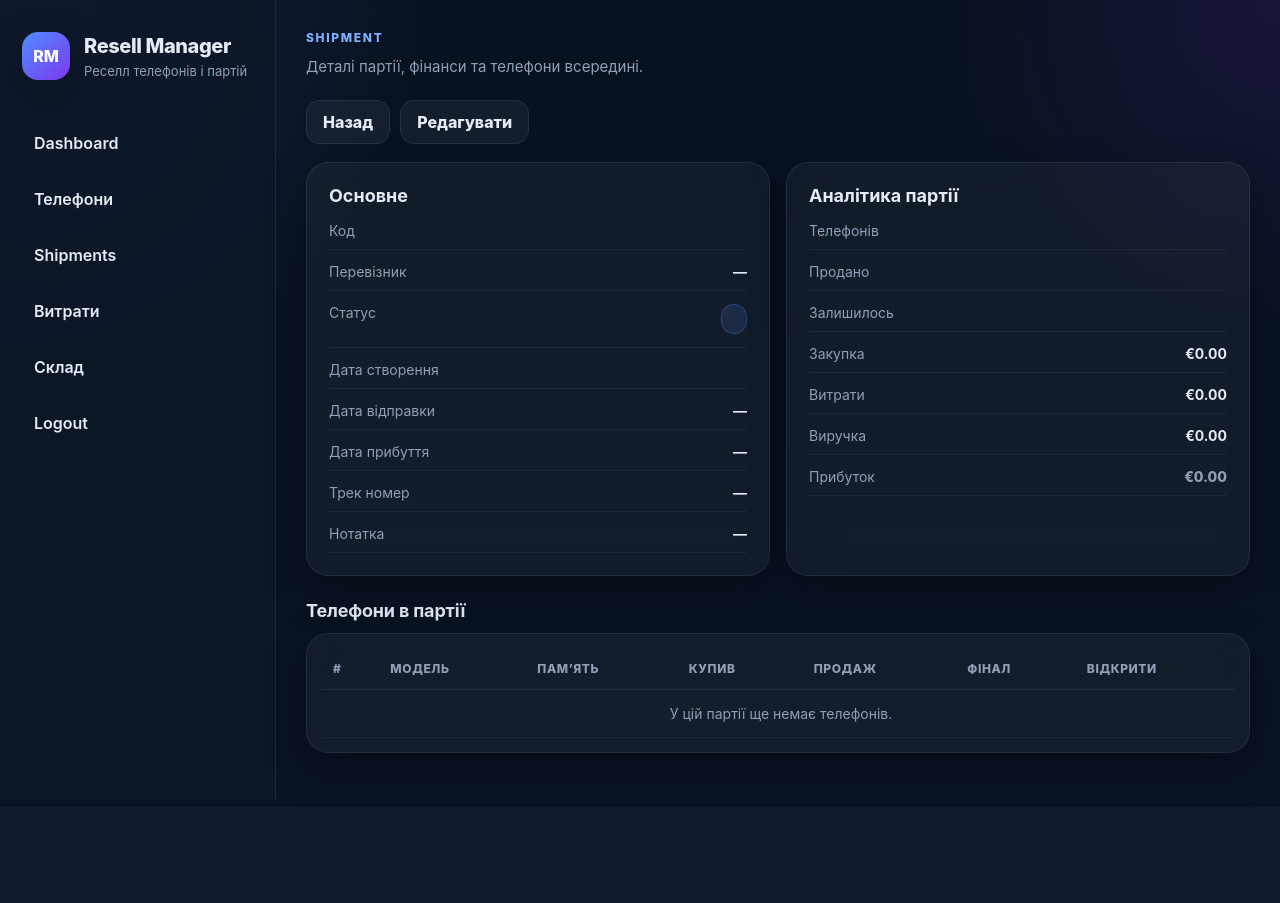
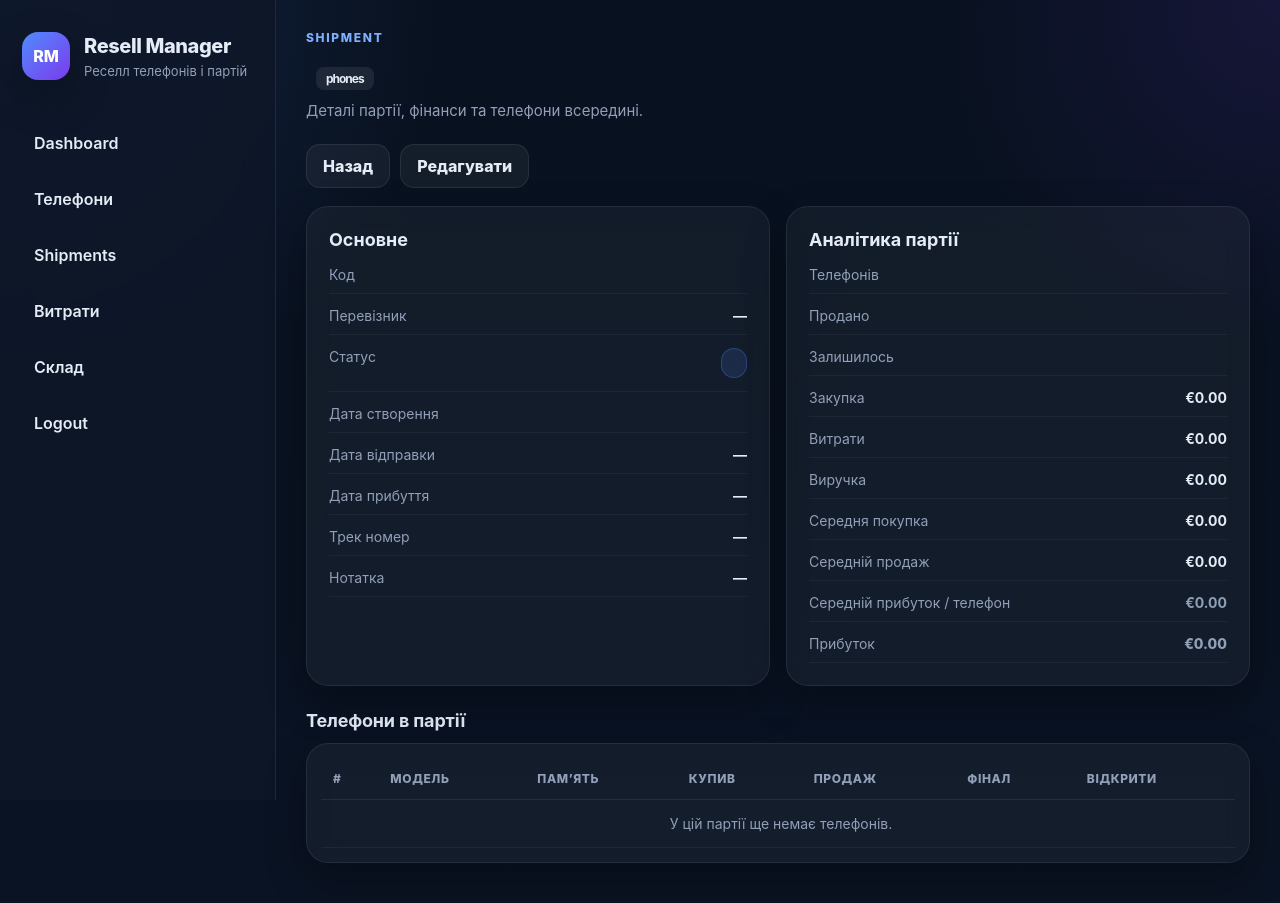
Before and after one commit to zmiyovskii/resell_manager, a Python web app: template app/templates/shipments/detail.html in a window 1280 px wide. Shown: the top 903 px of the page. Before the commit the page ends 800 px from the top, so only its background shows below. Run offline with Jinja, Linux system fonts and the light colour scheme; the template is opened without the code that fills it, so the values that code supplies are empty.

Commit message:
add shipment analytics UI

```diff
--- a/app/static/css/style.css
+++ b/app/static/css/style.css
@@ -1205,3 +1205,41 @@ section.phones-mobile-view {
         grid-template-columns: 1fr;
     }
 }
+
+.profit-high {
+    color: #22c55e;
+    font-weight: 600;
+}
+
+.profit-mid {
+    color: #eab308;
+    font-weight: 600;
+}
+
+.profit-low {
+    color: #ef4444;
+    font-weight: 600;
+}
+
+.toolbar {
+    position: sticky;
+    top: 0;
+    z-index: 100;
+    backdrop-filter: blur(10px);
+    background: rgba(15,15,15,0.8);
+    padding: 12px;
+    border-bottom: 1px solid rgba(255,255,255,0.05);
+}
+
+.avg-profit {
+    font-size: 15px;
+    font-weight: 700;
+}
+
+.badge {
+    background: rgba(255,255,255,0.08);
+    padding: 4px 10px;
+    border-radius: 8px;
+    font-size: 12px;
+    margin-left: 10px;
+}
--- a/app/templates/shipments/detail.html
+++ b/app/templates/shipments/detail.html
@@ -6,8 +6,15 @@
 <div class="page-header">
     <div>
         <p class="page-kicker">Shipment</p>
-        <h2 class="page-title">{{ shipment.code }}</h2>
-        <p class="page-subtitle">Деталі партії, фінанси та телефони всередині.</p>
+
+        <h2 class="page-title">
+            {{ shipment.code }}
+            <span class="badge">{{ shipment.phones_count }} phones</span>
+        </h2>
+
+        <p class="page-subtitle">
+            Деталі партії, фінанси та телефони всередині.
+        </p>
     </div>
 </div>
 
@@ -18,50 +25,155 @@
     <a href="/web/shipments/{{ shipment.id }}/edit" class="btn btn-secondary">Редагувати</a>
 </div>
 
+
 <div class="detail-grid">
+
     <section class="detail-card">
         <h3>Основне</h3>
+
         <div class="detail-list">
-            <div><span>Код</span><strong>{{ shipment.code }}</strong></div>
-            <div><span>Перевізник</span><strong>{{ shipment.carrier_name or "—" }}</strong></div>
-            <div><span>Статус</span><strong><span class="status-badge logistics">{{ shipment.status }}</span></strong></div>
-            <div><span>Дата створення</span><strong>{{ shipment.created_date }}</strong></div>
-            <div><span>Дата відправки</span><strong>{{ shipment.sent_date or "—" }}</strong></div>
-            <div><span>Дата прибуття</span><strong>{{ shipment.arrival_date or "—" }}</strong></div>
-            <div><span>Трек номер</span><strong>{{ shipment.tracking_number or "—" }}</strong></div>
-            <div><span>Нотатка</span><strong>{{ shipment.note or "—" }}</strong></div>
+
+            <div>
+                <span>Код</span>
+                <strong>{{ shipment.code }}</strong>
+            </div>
+
+            <div>
+                <span>Перевізник</span>
+                <strong>{{ shipment.carrier_name or "—" }}</strong>
+            </div>
+
+            <div>
+                <span>Статус</span>
+                <strong>
+                    <span class="status-badge logistics">
+                        {{ shipment.status }}
+                    </span>
+                </strong>
+            </div>
+
+            <div>
+                <span>Дата створення</span>
+                <strong>{{ shipment.created_date }}</strong>
+            </div>
+
+            <div>
+                <span>Дата відправки</span>
+                <strong>{{ shipment.sent_date or "—" }}</strong>
+            </div>
+
+            <div>
+                <span>Дата прибуття</span>
+                <strong>{{ shipment.arrival_date or "—" }}</strong>
+            </div>
+
+            <div>
+                <span>Трек номер</span>
+                <strong>{{ shipment.tracking_number or "—" }}</strong>
+            </div>
+
+            <div>
+                <span>Нотатка</span>
+                <strong>{{ shipment.note or "—" }}</strong>
+            </div>
+
         </div>
     </section>
 
+
+
     <section class="detail-card">
         <h3>Аналітика партії</h3>
+
         <div class="detail-list">
-            <div><span>Телефонів</span><strong>{{ shipment.phones_count }}</strong></div>
-            <div><span>Продано</span><strong>{{ shipment.sold_count }}</strong></div>
-            <div><span>Залишилось</span><strong>{{ shipment.remaining_count }}</strong></div>
-            <div><span>Закупка</span><strong>€{{ "%.2f"|format(shipment.buy_total) }}</strong></div>
-            <div><span>Витрати</span><strong>€{{ "%.2f"|format(shipment.expenses_total) }}</strong></div>
-            <div><span>Виручка</span><strong>€{{ "%.2f"|format(shipment.revenue_total) }}</strong></div>
+
+            <div>
+                <span>Телефонів</span>
+                <strong>{{ shipment.phones_count }}</strong>
+            </div>
+
+            <div>
+                <span>Продано</span>
+                <strong>{{ shipment.sold_count }}</strong>
+            </div>
+
+            <div>
+                <span>Залишилось</span>
+                <strong>{{ shipment.remaining_count }}</strong>
+            </div>
+
+            <div>
+                <span>Закупка</span>
+                <strong>
+                    €{{ "%.2f"|format(shipment.buy_total or 0) }}
+                </strong>
+            </div>
+
+            <div>
+                <span>Витрати</span>
+                <strong>
+                    €{{ "%.2f"|format(shipment.expenses_total or 0) }}
+                </strong>
+            </div>
+
+            <div>
+                <span>Виручка</span>
+                <strong>
+                    €{{ "%.2f"|format(shipment.revenue_total or 0) }}
+                </strong>
+            </div>
+
+            <div>
+                <span>Середня покупка</span>
+                <strong>
+                    €{{ "%.2f"|format(shipment.avg_buy_price or 0) }}
+                </strong>
+            </div>
+
+            <div>
+                <span>Середній продаж</span>
+                <strong>
+                    €{{ "%.2f"|format(shipment.avg_sale_price or 0) }}
+                </strong>
+            </div>
+
+            <div>
+                <span>Середній прибуток / телефон</span>
+                <strong>
+                    <span class="avg-profit {% if shipment.avg_profit_per_phone >= 0 %}profit-positive{% else %}profit-negative{% endif %}">
+                        €{{ "%.2f"|format(shipment.avg_profit_per_phone or 0) }}
+                    </span>
+                </strong>
+            </div>
+
             <div>
                 <span>Прибуток</span>
                 <strong>
                     <span class="{% if shipment.profit >= 0 %}profit-positive{% else %}profit-negative{% endif %}">
-                        €{{ "%.2f"|format(shipment.profit) }}
+                        €{{ "%.2f"|format(shipment.profit or 0) }}
                     </span>
                 </strong>
             </div>
+
         </div>
     </section>
+
 </div>
 
+
+
 <section class="section-block">
+
     <div class="section-head">
         <h3>Телефони в партії</h3>
     </div>
 
+
     <div class="table-card">
         <div class="table-scroll">
+
             <table class="data-table">
+
                 <thead>
                     <tr>
                         <th>#</th>
@@ -73,13 +185,29 @@
                         <th>Відкрити</th>
                     </tr>
                 </thead>
+
                 <tbody>
+
                     {% for phone in phones %}
+
                     <tr>
-                        <td class="mono">#{{ phone.display_id }}</td>
-                        <td class="strong-cell">{{ phone.model }}</td>
-                        <td>{{ phone.storage }}</td>
-                        <td>€{{ "%.2f"|format(phone.buy_price) }}</td>
+
+                        <td class="mono">
+                            #{{ phone.display_id }}
+                        </td>
+
+                        <td class="strong-cell">
+                            {{ phone.model }}
+                        </td>
+
+                        <td>
+                            {{ phone.storage }}
+                        </td>
+
+                        <td>
+                            €{{ "%.2f"|format(phone.buy_price) }}
+                        </td>
+
                         <td>
                             {% if phone.sell_price is not none %}
                                 €{{ "%.2f"|format(phone.sell_price) }}
@@ -87,23 +215,38 @@
                                 <span class="muted">—</span>
                             {% endif %}
                         </td>
+
                         <td>
                             <span class="status-badge final {% if phone.final_status == 'sold' %}sold{% endif %}">
                                 {{ phone.final_status }}
                             </span>
                         </td>
+
                         <td>
-                            <a href="/web/phones/{{ phone.id }}" class="btn btn-secondary btn-small">Телефон</a>
+                            <a href="/web/phones/{{ phone.id }}" class="btn btn-secondary btn-small">
+                                Телефон
+                            </a>
+                        </td>
+
+                    </tr>
+
+                    {% else %}
+
+                    <tr>
+                        <td colspan="7" class="empty-state">
+                            У цій партії ще немає телефонів.
                         </td>
                     </tr>
-                    {% else %}
-                    <tr>
-                        <td colspan="7" class="empty-state">У цій партії ще немає телефонів.</td>
-                    </tr>
+
                     {% endfor %}
+
                 </tbody>
+
             </table>
+
         </div>
     </div>
+
 </section>
+
 {% endblock %}
```
Also changed, not shown: app/services/shipment_service.py (+15 -0 lines).
